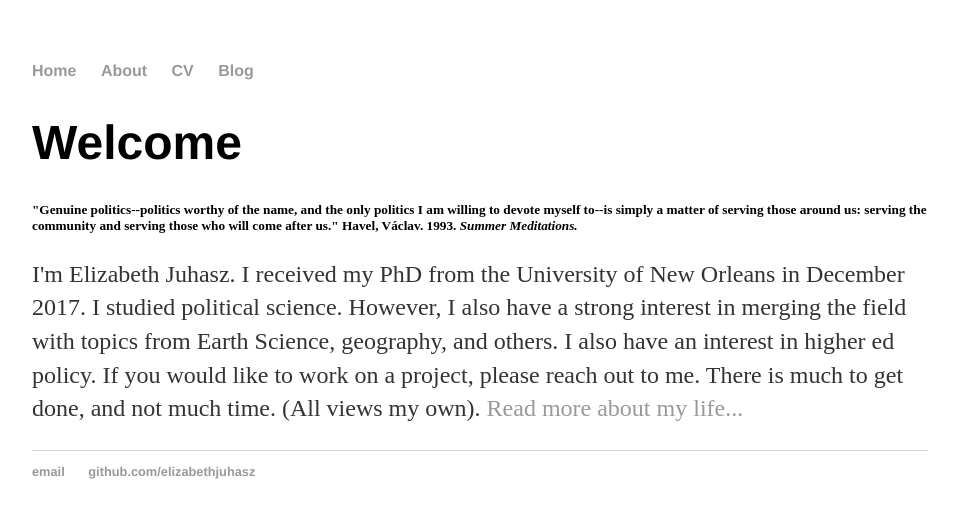
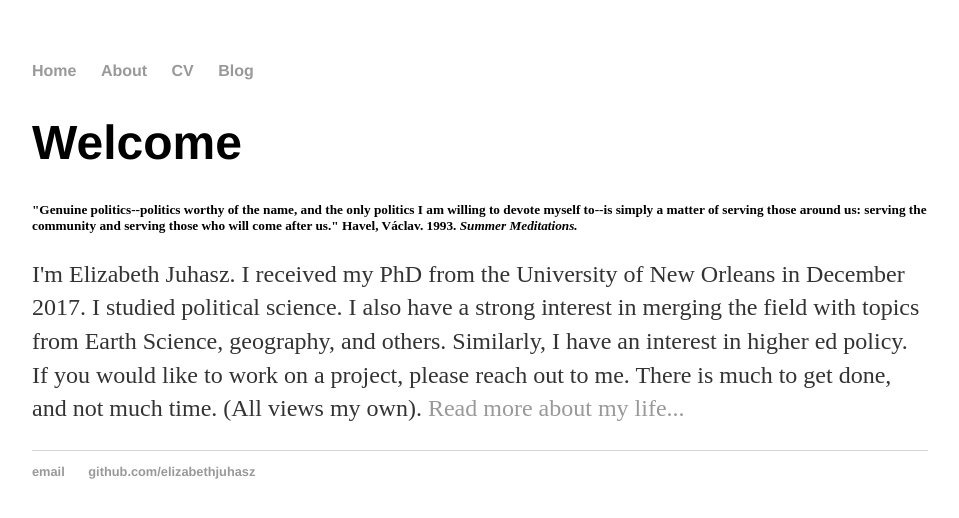
Before and after one commit to elizabethjuhasz/elizabethjuhasz.github.io, a Jekyll site: the page built from index.html, in a window 1280 px wide. Shown: the top 518 px of the page, without its empty margins (160-1119 px from the left). Built offline with Jekyll 4.4.1, drawn with Linux system fonts in a browser that asks for light colours.

Commit message:
Update index.html

```diff
--- a/index.html
+++ b/index.html
@@ -6,5 +6,5 @@
 		<div class="blurb">
 			<h1>Welcome</h1>
 			<p><h5>"Genuine politics--politics worthy of the name, and the only politics I am willing to devote myself to--is simply a matter of serving those around us: serving the community and serving those who will come after us." Havel,  Václav. 1993. <i>Summer Meditations.</i></h5></p>
-			<p>I'm Elizabeth Juhasz. I received my PhD from the University of New Orleans in December 2017. I studied political science. However, I also have a strong interest in merging the field with topics from Earth Science, geography, and others. I also have an interest in higher ed policy. If you would like to work on a project, please reach out to me. There is much to get done, and not much time. (All views my own). <a href="/about">Read more about my life...</a></p>
+			<p>I'm Elizabeth Juhasz. I received my PhD from the University of New Orleans in December 2017. I studied political science. I also have a strong interest in merging the field with topics from Earth Science, geography, and others. Similarly, I have an interest in higher ed policy. If you would like to work on a project, please reach out to me. There is much to get done, and not much time. (All views my own). <a href="/about">Read more about my life...</a></p>
 		</div>
```
